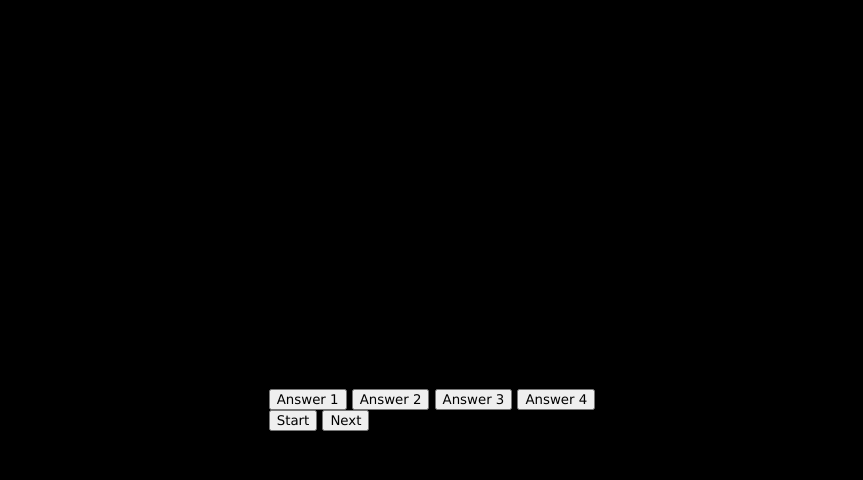
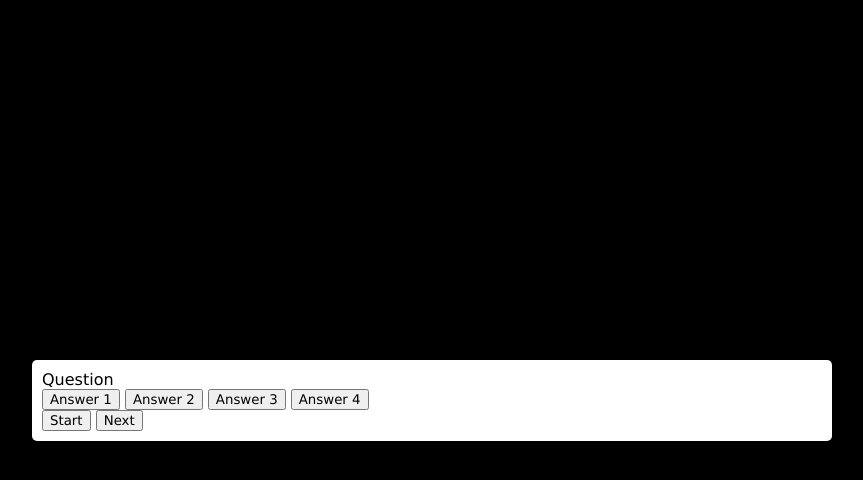
Before and after one commit to Reetah589/avocado-toast, a plain HTML site: page javascript-notes/quiz/index.html in a window 1280 px wide. Both pictures are taken after a click on the button "Start". Shown: the whole page, without its empty margins (208-1071 px from the left). Drawn offline with Linux system fonts and the light colour scheme.

Commit message:
javascript code added

```diff
--- a/javascript-notes/quiz/script.js
+++ b/javascript-notes/quiz/script.js
@@ -0,0 +1,19 @@
+const startButton = document.getElementById('start-btn')
+const questionContainerElement = document.getElementById('question-container')
+
+startButton.addEventListener('click', startGame)
+
+function startGame() {
+    console.log('Started')
+    startButton.classList.add('hide')
+    questionContainerElement.classList.remove('hide')
+    setNextQuestion()
+}
+
+function setNextQuestion() {
+
+}
+
+function selectAnswer() {
+
+}
--- a/javascript-notes/quiz/style.css
+++ b/javascript-notes/quiz/style.css
@@ -20,3 +20,11 @@ body {
     align-items: center;
     background-color: black;
 }
+
+.container {
+    width: 800px;
+    max-width: 80%;
+    background-color: white;
+    border-radius: 5px;
+    padding: 10px;
+}
```
